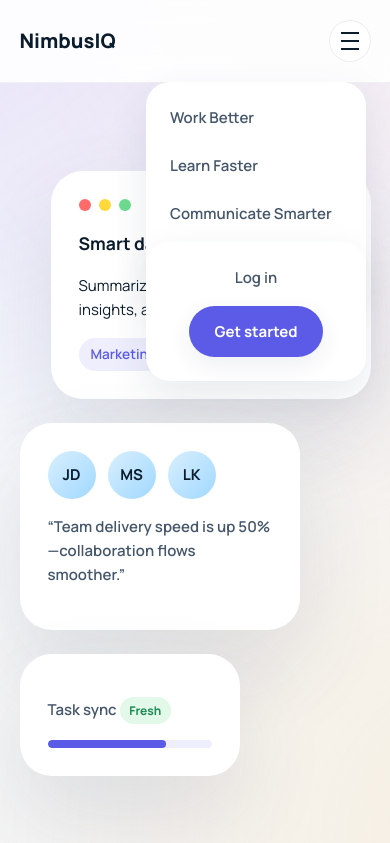
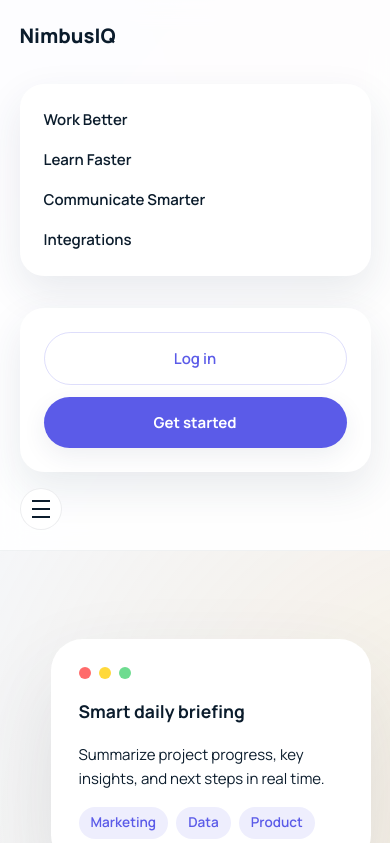
Before and after one commit to tang2010/web, a plain HTML site: page index.html in a window 390 px wide. Both pictures are taken after a click on the button "Open menu". Shown: the top 843 px of the page. Drawn offline with Linux system fonts and the light colour scheme.

Commit message:
Improve responsive navigation layout

```diff
--- a/index.html
+++ b/index.html
@@ -14,17 +14,17 @@
   <header class="site-header">
     <div class="container">
       <div class="brand">NimbusIQ</div>
-      <nav class="site-nav">
+      <nav class="site-nav" id="primary-navigation">
         <a href="#work">Work Better</a>
         <a href="#learn">Learn Faster</a>
         <a href="#communicate">Communicate Smarter</a>
         <a href="#integrations">Integrations</a>
       </nav>
-      <div class="cta-group">
+      <div class="cta-group" id="primary-cta">
         <a class="link" href="#">Log in</a>
         <a class="btn primary" href="#">Get started</a>
       </div>
-      <button class="menu-toggle" aria-label="Open menu">
+      <button class="menu-toggle" type="button" aria-label="Open menu" aria-expanded="false" aria-controls="primary-navigation primary-cta">
         <span></span>
         <span></span>
         <span></span>
@@ -306,6 +306,9 @@
         menuToggle.classList.toggle('open');
         nav.classList.toggle('open');
         ctaGroup.classList.toggle('open');
+        const expanded = menuToggle.getAttribute('aria-expanded') === 'true';
+        menuToggle.setAttribute('aria-expanded', String(!expanded));
+        menuToggle.setAttribute('aria-label', expanded ? 'Open menu' : 'Close menu');
       });
     }
   </script>
--- a/styles.css
+++ b/styles.css
@@ -9,6 +9,7 @@
   --accent-3: linear-gradient(135deg, #e7f7d4 0%, #bcf0c9 100%);
   --accent-4: linear-gradient(135deg, #ffe7c7 0%, #ffd1a8 100%);
   --accent-5: linear-gradient(135deg, #f1e7ff 0%, #d8c2ff 100%);
+  --radius-xl: 40px;
   --radius-lg: 32px;
   --radius-md: 24px;
   --radius-sm: 16px;
@@ -832,6 +833,7 @@ body {
 @media (max-width: 768px) {
   .site-header .container {
     gap: 1rem;
+    flex-wrap: wrap;
   }
 
   .site-nav,
@@ -843,18 +845,40 @@ body {
   .cta-group.open {
     display: flex;
     flex-direction: column;
-    position: absolute;
-    top: 100%;
-    right: 1.5rem;
+    width: 100%;
     background: #fff;
-    padding: 1.5rem;
     border-radius: var(--radius-md);
     box-shadow: var(--shadow-md);
-    width: 220px;
+    padding: 1.5rem;
+    margin-top: 1rem;
+  }
+
+  .site-nav.open {
+    gap: 1rem;
+  }
+
+  .site-nav.open a {
+    color: var(--text-primary);
+    display: block;
+    width: 100%;
   }
 
   .cta-group.open {
-    top: calc(100% + 160px);
+    gap: 0.75rem;
+  }
+
+  .cta-group.open .link {
+    display: flex;
+    justify-content: center;
+    padding: 0.85rem 1.6rem;
+    border-radius: 999px;
+    border: 1px solid rgba(91, 91, 232, 0.2);
+    color: var(--primary);
+  }
+
+  .cta-group.open .btn,
+  .cta-group.open .link {
+    width: 100%;
   }
 
   .menu-toggle {
```
